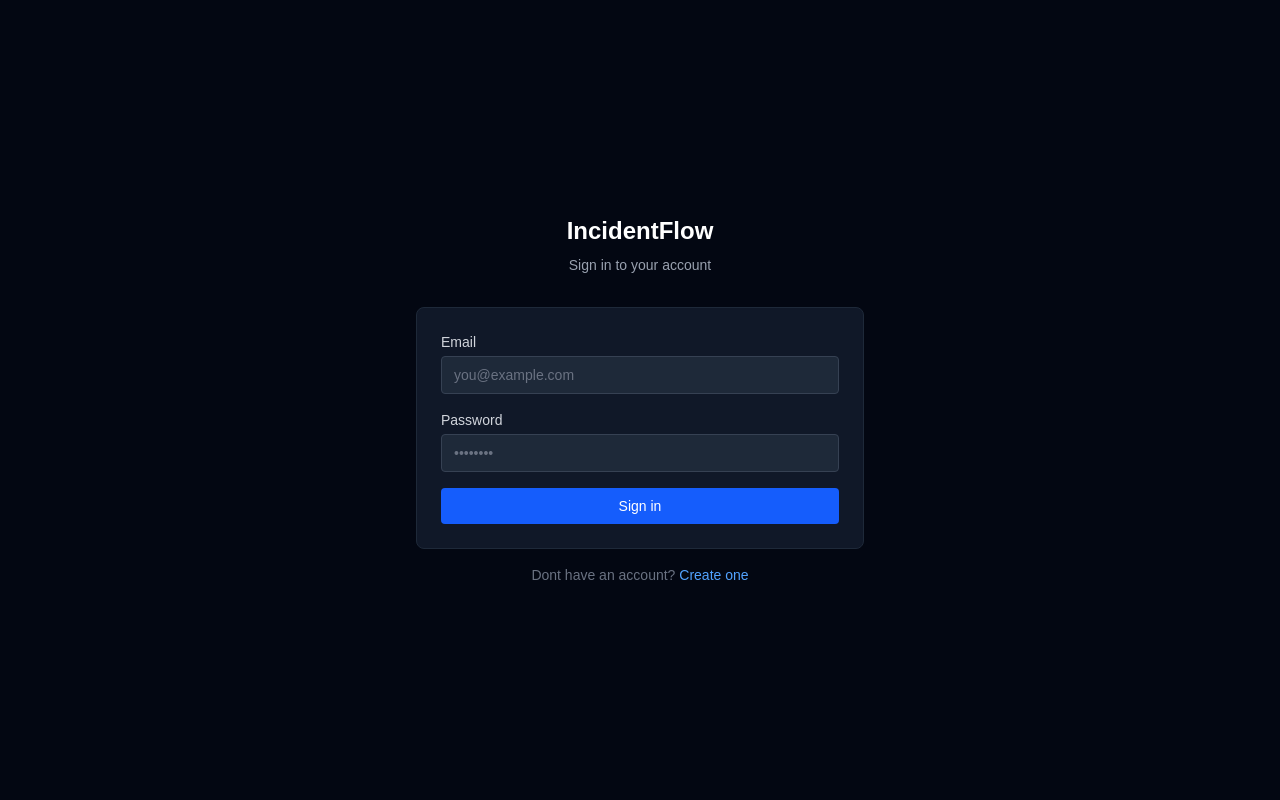
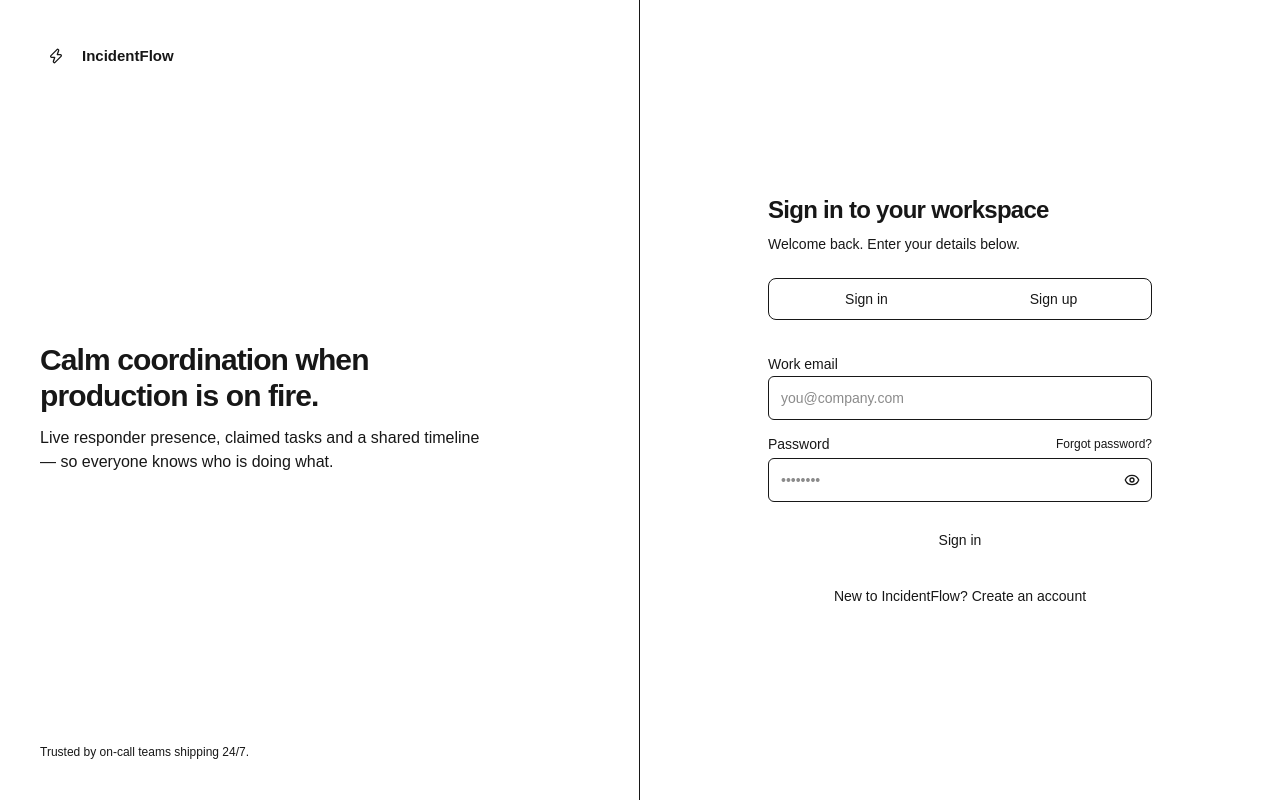
Before and after one commit to Vikram-Rai0/Incendent_Flow, a Next.js app in the folder apps/web/: page /login in a window 1280 px wide. Built offline with nearby package versions, Linux system fonts and the light colour scheme; no server answers.

Commit message:
update : update login ui

```diff
--- a/apps/web/app/login/page.tsx
+++ b/apps/web/app/login/page.tsx
@@ -5,6 +5,13 @@
 import { useState } from "react";
 import { useAuth } from "@/hooks/useAuth";
 import Link from "next/link";
+import { Eye, EyeOff } from "lucide-react";
+import AuthShell, {
+  errorBoxClass,
+  inputClass,
+  labelClass,
+  primaryButtonClass,
+} from "@/components/auth/authShell";
 
 export default function LoginPage() {
   const { login } = useAuth();
@@ -16,6 +23,7 @@
   // UI states
   const [loading, setLoading] = useState(false);
   const [error, setError] = useState<string | null>(null);
+  const [showPassword, setShowPassword] = useState(false); // visual toggle only
 
   async function handleSubmit(e: React.FormEvent) {
     e.preventDefault(); // prevent browser's default form submission
@@ -34,78 +42,90 @@
   }
 
   return (
-    <div className="min-h-screen bg-gray-950 flex items-center justify-center p-4">
-      <div className="w-full max-w-md">
-
-        {/* Header */}
-        <div className="text-center mb-8">
-          <h1 className="text-2xl font-bold text-white">IncidentFlow</h1>
-          <p className="text-gray-400 mt-2 text-sm">Sign in to your account</p>
-        </div>
-
-        {/* Card */}
-        <div className="bg-gray-900 border border-gray-800 rounded-lg p-6">
-
+    <AuthShell
+      title="Sign in to your workspace"
+      subtitle="Welcome back. Enter your details below."
+      activeTab="signin"
+    >
       {/* Error message */}
       {error && (
-            <div className="mb-4 p-3 bg-red-950 border border-red-800 rounded text-red-400 text-sm">
+        <div role="alert" className={errorBoxClass}>
           {error}
         </div>
       )}
 
-          <form onSubmit={handleSubmit} className="space-y-4">
-
+      <form onSubmit={handleSubmit} className="flex flex-col gap-3.5 mt-8">
         {/* Email field */}
-            <div>
-              <label className="block text-sm text-gray-300 mb-1">
-                Email
+        <div className="space-y-1">
+          <label htmlFor="email" className={labelClass}>
+            Work email
           </label>
           <input
+            id="email"
             type="email"
             value={email}
             onChange={(e) => setEmail(e.target.value)}
-                placeholder="you@example.com"
+            placeholder="you@company.com"
+            autoComplete="email"
             required
-                className="w-full px-3 py-2 bg-gray-800 border border-gray-700 rounded text-white text-sm placeholder-gray-500 focus:outline-none focus:border-blue-500"
+            className={inputClass}
           />
         </div>
 
         {/* Password field */}
-            <div>
-              <label className="block text-sm text-gray-300 mb-1">
+        <div className="space-y-1">
+          <div className="flex items-center justify-between">
+            <label htmlFor="password" className={labelClass}>
               Password
             </label>
+            {/* No reset-password route exists yet, so this is a non-navigating placeholder */}
+            <span className="cursor-default text-xs text-primary">
+              Forgot password?
+            </span>
+          </div>
+          <div className="relative">
             <input
-                type="password"
+              id="password"
+              type={showPassword ? "text" : "password"}
               value={password}
               onChange={(e) => setPassword(e.target.value)}
               placeholder="••••••••"
+              autoComplete="current-password"
               required
-                className="w-full px-3 py-2 bg-gray-800 border border-gray-700 rounded text-white text-sm placeholder-gray-500 focus:outline-none focus:border-blue-500"
+              className={`${inputClass} pr-10`}
             />
+            <button
+              type="button"
+              onClick={() => setShowPassword((v) => !v)}
+              aria-label={showPassword ? "Hide password" : "Show password"}
+              className="absolute right-3 top-1/2 -translate-y-1/2 text-muted-foreground transition-colors hover:text-foreground"
+            >
+              {showPassword ? (
+                <EyeOff className="h-4 w-4" />
+              ) : (
+                <Eye className="h-4 w-4" />
+              )}
+            </button>
+          </div>
         </div>
 
         {/* Submit button */}
         <button
           type="submit"
           disabled={loading}
-              className="w-full py-2 px-4 bg-blue-600 hover:bg-blue-500 disabled:bg-blue-900 disabled:cursor-not-allowed text-white text-sm font-medium rounded transition-colors"
+          className={`${primaryButtonClass} mt-0.5`}
         >
           {loading ? "Signing in..." : "Sign in"}
         </button>
-
       </form>
-        </div>
 
       {/* Link to register */}
-        <p className="text-center text-gray-500 text-sm mt-4">
-          Dont have an account?{" "}
-          <Link href="/register" className="text-blue-400 hover:text-blue-300">
-            Create one
+      <p className="mt-6 text-center text-sm text-muted-foreground">
+        New to IncidentFlow?{" "}
+        <Link href="/register" className="text-primary hover:text-primary/80">
+          Create an account
         </Link>
       </p>
-
-      </div>
-    </div>
+    </AuthShell>
   );
 }
```
Lines whose indentation alone changed are shown as unchanged.
